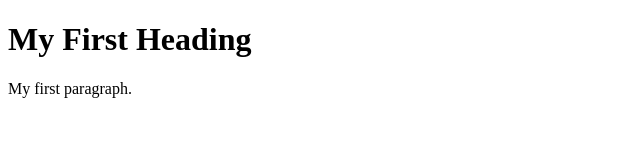
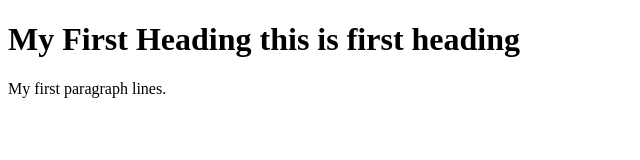
Before and after one commit to priyamanke/git-demo, a plain HTML site: page index.html in a window 1280 px wide. Shown: the whole page, without its empty margins (0-640 px from the left). Drawn offline with Linux system fonts and the light colour scheme.

Commit message:
updating index page for changes

```diff
--- a/index.html
+++ b/index.html
@@ -2,9 +2,9 @@
 <html>
    <body>
 
-       <h1>My First Heading</h1>
+       <h1>My First Heading this is first heading</h1>
 
-       <p>My first paragraph.</p>
+       <p>My first paragraph lines.</p>
 
    </body>
 </html>
```
